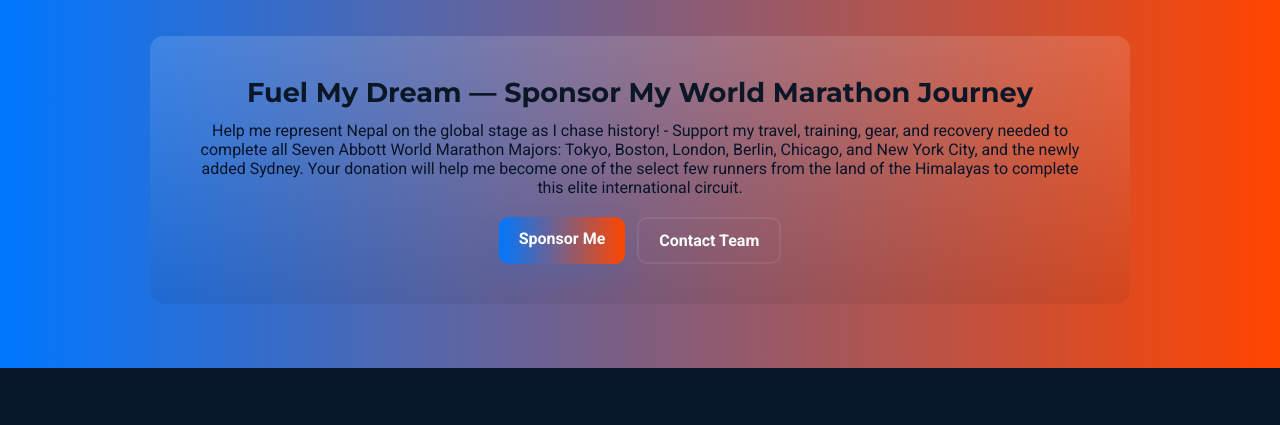
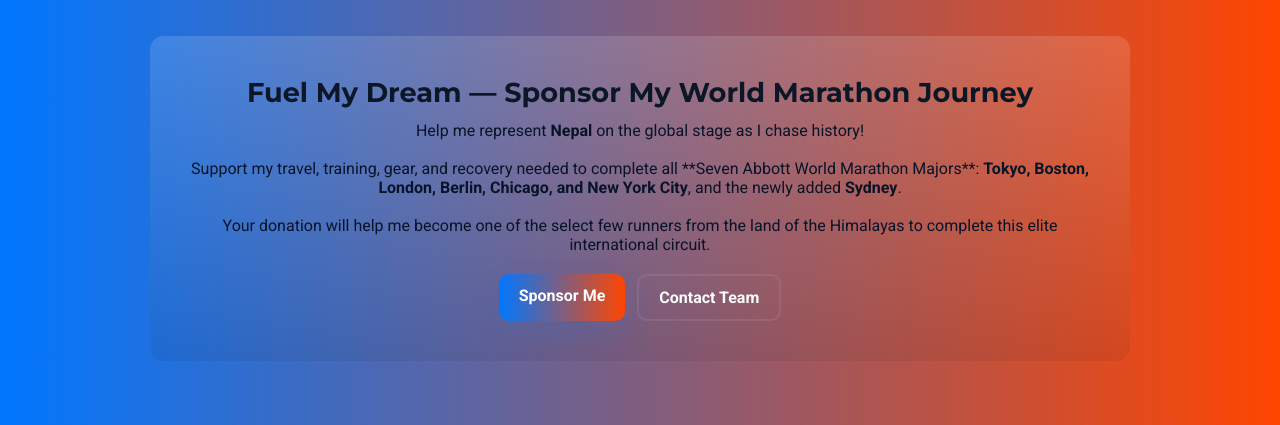
Before and after one commit to excelsheet101/nirmal-lamsal, a plain HTML site: page index.html in a window 1280 px wide. Shown: the part 1680-2105 px from the top of the page. Drawn offline with nearby package versions, Linux system fonts and the light colour scheme.

Commit message:
Update index.html

```diff
--- a/index.html
+++ b/index.html
@@ -365,7 +365,13 @@
       <div class="container">
         <div class="sponsor-inner">
           <h2>Fuel My Dream — Sponsor My World Marathon Journey</h2>
-          <p>Help me represent Nepal on the global stage as I chase history! - Support my travel, training, gear, and recovery needed to complete all Seven Abbott World Marathon Majors: Tokyo, Boston, London, Berlin, Chicago, and New York City, and the newly added Sydney. Your donation will help me become one of the select few runners from the land of the Himalayas to complete this elite international circuit.</p>
+           <p>
+        Help me represent <strong>Nepal</strong> on the global stage as I chase history!
+        <br><br>
+        Support my travel, training, gear, and recovery needed to complete all **Seven Abbott World Marathon Majors**: <strong>Tokyo, Boston, London, Berlin, Chicago, and New York City</strong>, and the newly added <strong>Sydney</strong>.
+        <br><br>
+        Your donation will help me become one of the select few runners from the land of the Himalayas to complete this elite international circuit.
+    </p>
           <div class="sponsor-row">
             <a class="btn btn-primary" href="mailto:team.nirmal@gmail.com?subject=Sponsor%20Enquiry%20for%20Nirmal%20Lamsal">Sponsor Me</a>
             <a class="btn btn-ghost" href="#contact">Contact Team</a>
```
